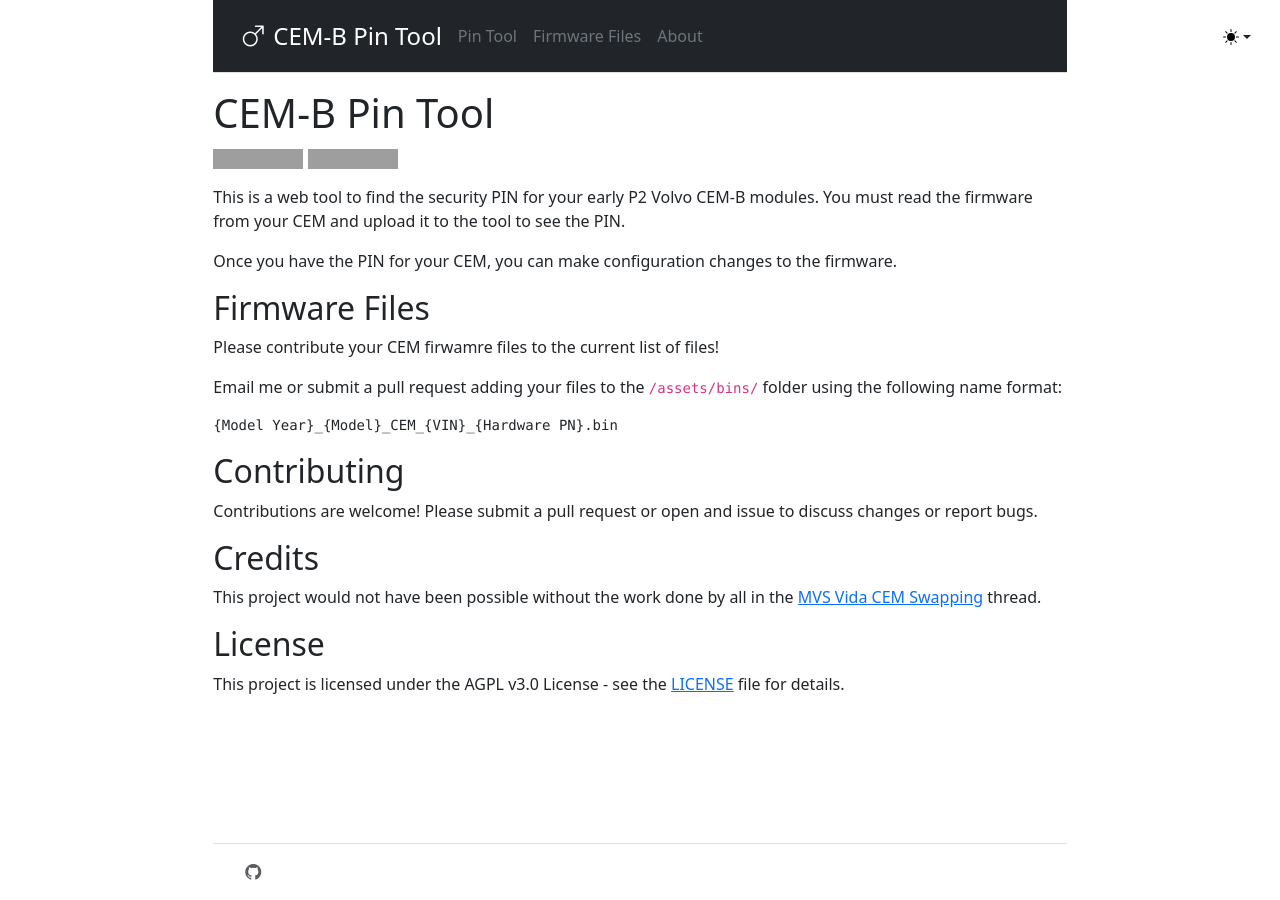
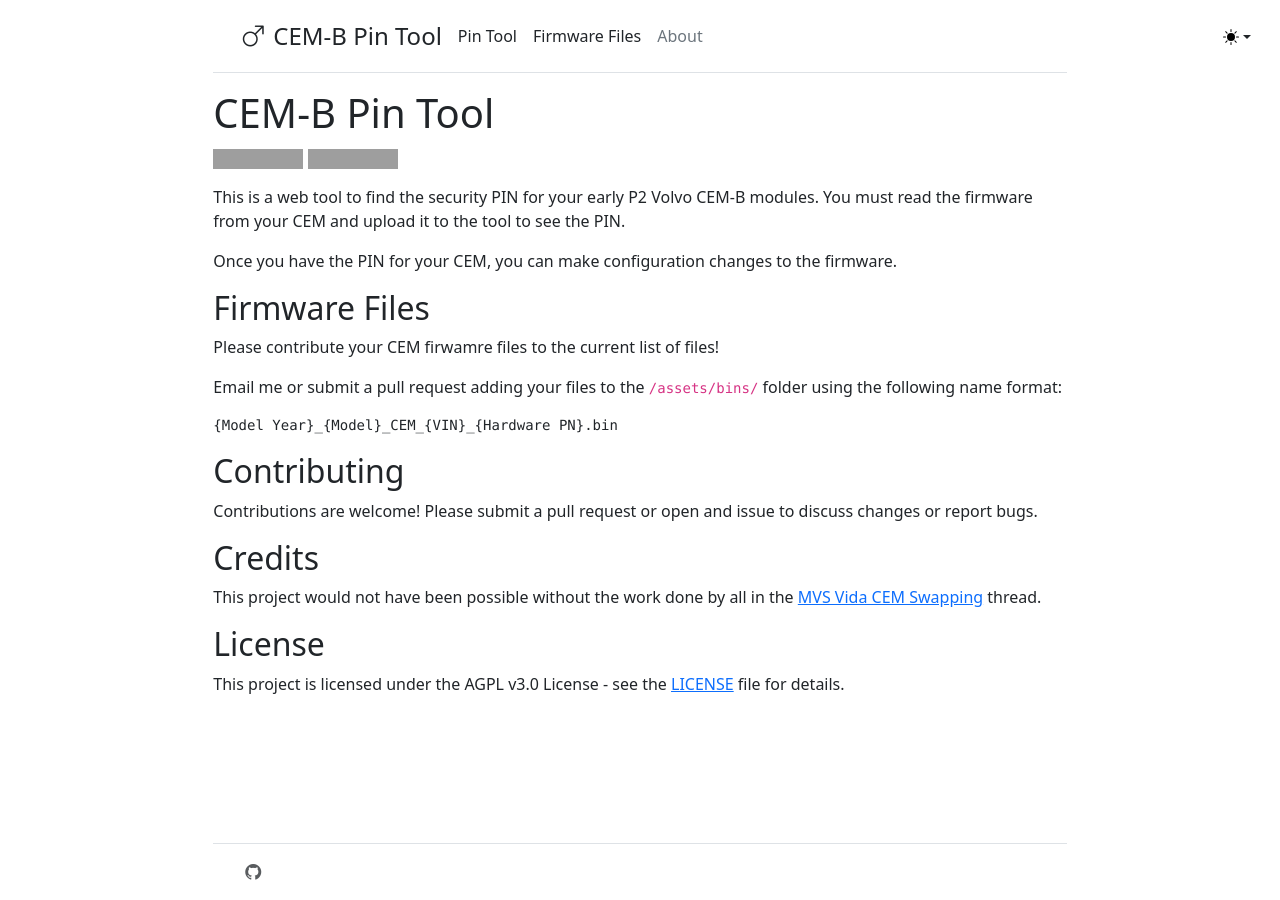
Before and after one commit to kForth/CEM-B-Pin-Tool, a Jekyll site: the page built from README.md, in a window 1280 px wide. Built offline with Jekyll 4.4.1, drawn with Linux system fonts in a browser that asks for light colours; grey boxes are pictures that could not be loaded.

Commit message:
Update navbar.html

```diff
--- a/_includes/navbar.html
+++ b/_includes/navbar.html
@@ -1,15 +1,14 @@
 <!-- Navbar -->
-<header class="p-3 text-bg-dark border-bottom">
+<header class="p-3 border-bottom">
   <div class="container-fluid">
     <div class="d-flex flex-wrap align-items-center justify-content-center justify-content-lg-start">
-      <a href="{{ site.baseurl }}" class="d-flex align-items-center me-2 mb-2 mb-lg-0 text-white text-decoration-none">
+      <a href="{{ site.baseurl }}" class="d-flex align-items-center me-2 mb-2 mb-lg-0 text-body text-decoration-none">
         <i class="bi bi-gender-male fs-4 me-2"></i>
         <span class="fs-4">{{ site.title }}</span>
       </a>
       <ul class="nav col-12 col-lg-auto me-lg-auto mb-2 justify-content-center mb-md-0">
       {%- for item in site.data.navbar %}
-        {%- assign active = item.href == page.permalink %}
-        <li><a href="{{ site.baseurl }}{{ item.href }}" class="nav-link px-2 text-{% if active %}secondary{% else %}white{% endif %}">{{ item.title }}</a></li>
+        <li><a href="{{ site.baseurl }}{{ item.href }}" class="nav-link px-2 text-{% if item.href == page.permalink %}secondary{% else %}body{% endif %}">{{ item.title }}</a></li>
       {%- endfor %}
       </ul>
   </div>
```
